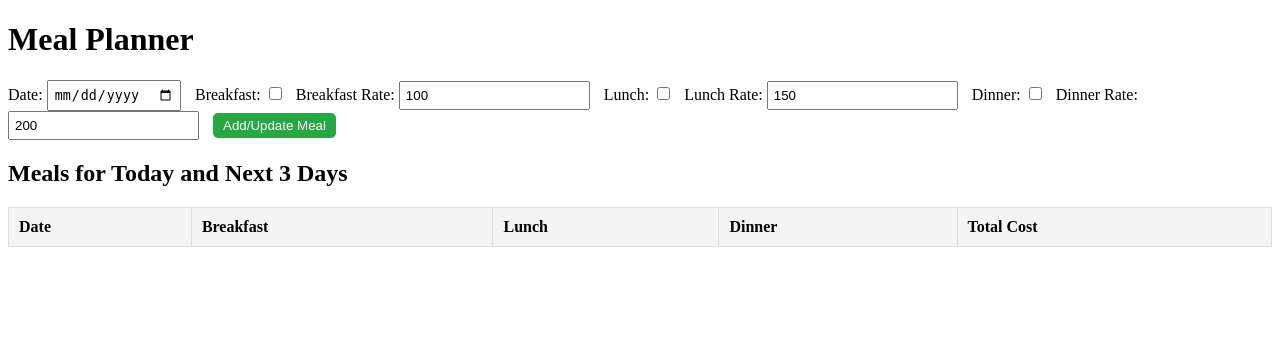
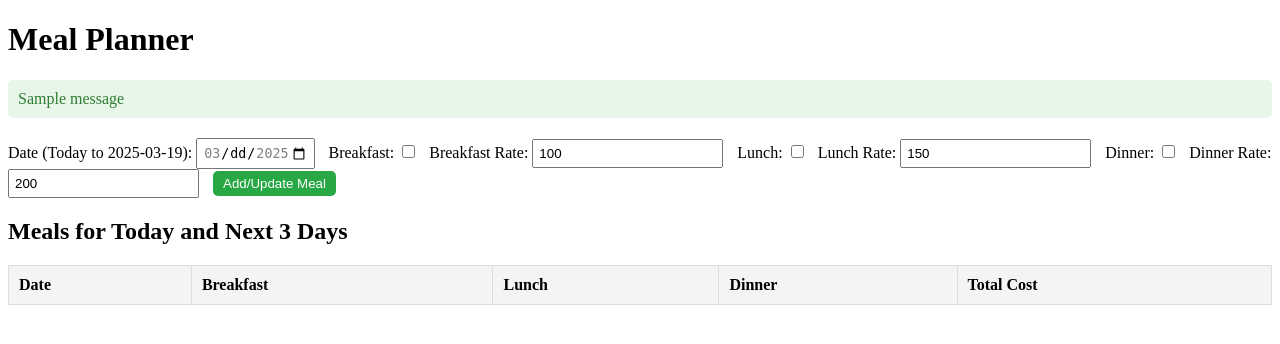
Before and after one commit to kajrofficep/cafeteria, a Flask app: page /meals in a window 1280 px wide. Shown: the top 344 px of the page. Run offline with Flask 3, Linux system fonts and the light colour scheme; a user stored in the database is signed in; tables that the repository leaves empty hold one stand-in row (values such as "Sample post"); one stand-in notice (Sample message) is shown; lists and menus that the app fills with data are empty.

Commit message:
user meal update time range okey. user can update today meal with time range. this is super work

```diff
--- a/routes/meal_routes.py
+++ b/routes/meal_routes.py
@@ -1,11 +1,23 @@
 # routes/meal_routes.py
 
-from flask import Blueprint, request, jsonify, render_template, redirect, url_for
+from datetime import datetime, date, timedelta, time  # Import date here
+from flask import Blueprint, request, jsonify, render_template, redirect, url_for, flash
 from flask_login import login_required, current_user
-from datetime import datetime, date, timedelta
 from models.user_model import Meal, db
 
 meal_bp = Blueprint('meal', __name__)
+
+def is_within_time_limit(meal_type, current_time):
+    """
+    Check if the current time is within the allowed time limit for the given meal type.
+    """
+    if meal_type == 'breakfast' and current_time >= time(7, 0):  # After 7 AM
+        return False
+    elif meal_type == 'lunch' and current_time >= time(11, 0):  # After 11 AM
+        return False
+    elif meal_type == 'dinner' and current_time >= time(14, 0):  # After 2 PM
+        return False
+    return True
 
 @meal_bp.route('/meals', methods=['GET', 'POST'])
 @login_required  # Ensure the user is logged in
@@ -21,7 +33,8 @@ def meals():
             Meal.meal_date.in_(dates)
         ).order_by(Meal.meal_date).all()
 
-        return render_template('meals.html', dates=dates, meals=user_meals)
+        # Pass the date object to the template
+        return render_template('meals.html', dates=dates, meals=user_meals, date=date, timedelta=timedelta)
 
     elif request.method == 'POST':
         # Handle meal updates
@@ -35,6 +48,26 @@ def meals():
 
         # Convert meal_date_str to a date object
         meal_date = datetime.strptime(meal_date_str, '%Y-%m-%d').date()
+        current_date = date.today()
+        current_time = datetime.now().time()
+
+        # Check if the meal date is within the allowed range (today + next 3 days)
+        if meal_date < current_date or meal_date > current_date + timedelta(days=3):
+            flash("You can only add or update meals for today and the next 3 days.", "error")
+            return redirect(url_for('meal.meals'))
+
+        # Check if the meal date is today
+        if meal_date == current_date:
+            # Check time limits for each meal type
+            if breakfast and not is_within_time_limit('breakfast', current_time):
+                flash("Breakfast can only be added or updated before 7 AM.", "error")
+                return redirect(url_for('meal.meals'))
+            if lunch and not is_within_time_limit('lunch', current_time):
+                flash("Lunch can only be added or updated before 11 AM.", "error")
+                return redirect(url_for('meal.meals'))
+            if dinner and not is_within_time_limit('dinner', current_time):
+                flash("Dinner can only be added or updated before 2 PM.", "error")
+                return redirect(url_for('meal.meals'))
 
         # Check if a meal entry already exists for the given date
         meal = Meal.query.filter_by(user_id=current_user.id, meal_date=meal_date).first()
@@ -67,4 +100,5 @@ def meals():
         db.session.add(meal)
         db.session.commit()
 
-        return redirect(url_for('meal.meals'))  # Redirect back to the meals page
+        flash("Meal updated successfully!", "success")
+        return redirect(url_for('meal.meals'))
--- a/templates/meals.html
+++ b/templates/meals.html
@@ -32,16 +32,51 @@
             border-radius: 5px;
             cursor: pointer;
         }
+        .meal-form button:disabled {
+            background-color: #ccc;
+            cursor: not-allowed;
+        }
         .meal-form button:hover {
             background-color: #218838;
+        }
+        .flash-messages {
+            margin-bottom: 20px;
+        }
+        .flash-messages .flash {
+            padding: 10px;
+            margin-bottom: 10px;
+            border-radius: 5px;
+        }
+        .flash-messages .flash.error {
+            background-color: #ffebee;
+            color: #c62828;
+        }
+        .flash-messages .flash.success {
+            background-color: #e8f5e9;
+            color: #2e7d32;
         }
     </style>
 </head>
 <body>
     <h1>Meal Planner</h1>
+
+    <!-- Flash Messages -->
+    <div class="flash-messages">
+        {% with messages = get_flashed_messages(with_categories=true) %}
+            {% if messages %}
+                {% for category, message in messages %}
+                    <div class="flash {{ category }}">{{ message }}</div>
+                {% endfor %}
+            {% endif %}
+        {% endwith %}
+    </div>
+
     <form class="meal-form" method="POST" action="{{ url_for('meal.meals') }}">
-        <label for="meal_date">Date:</label>
-        <input type="date" id="meal_date" name="meal_date" required>
+        <label for="meal_date">Date (Today to {{ (date.today() + timedelta(days=3)).strftime('%Y-%m-%d') }}):</label>
+        <input type="date" id="meal_date" name="meal_date"
+               min="{{ date.today().strftime('%Y-%m-%d') }}"
+               max="{{ (date.today() + timedelta(days=3)).strftime('%Y-%m-%d') }}"
+               required>
 
         <label for="breakfast">Breakfast:</label>
         <input type="checkbox" id="breakfast" name="breakfast">
@@ -61,7 +96,7 @@
         <label for="dinner_rate">Dinner Rate:</label>
         <input type="number" id="dinner_rate" name="dinner_rate" value="200" min="0">
 
-        <button type="submit">Add/Update Meal</button>
+        <button type="submit" id="submit-btn">Add/Update Meal</button>
     </form>
 
     <h2>Meals for Today and Next 3 Days</h2>
@@ -105,5 +140,59 @@
             {% endfor %}
         </tbody>
     </table>
+
+    <script>
+        // Function to check if the current time is within the allowed time limit for the given meal type
+        function is_within_time_limit(meal_type) {
+            const now = new Date();
+            const current_time = now.getHours() * 60 + now.getMinutes(); // Convert to minutes
+
+            if (meal_type === 'breakfast' && current_time >= 7 * 60) { // After 7 AM
+                return false;
+            } else if (meal_type === 'lunch' && current_time >= 11 * 60) { // After 11 AM
+                return false;
+            } else if (meal_type === 'dinner' && current_time >= 14 * 60) { // After 2 PM
+                return false;
+            }
+            return true;
+        }
+
+        // Function to enable/disable the submit button based on the selected meal type and current time
+        function update_button_state() {
+            const breakfast = document.getElementById('breakfast').checked;
+            const lunch = document.getElementById('lunch').checked;
+            const dinner = document.getElementById('dinner').checked;
+            const meal_date = document.getElementById('meal_date').value;
+            const current_date = new Date().toISOString().split('T')[0]; // Get today's date in YYYY-MM-DD format
+
+            let is_enabled = true;
+
+            // Check if the selected date is today
+            if (meal_date === current_date) {
+                if (breakfast && !is_within_time_limit('breakfast')) {
+                    is_enabled = false;
+                }
+                if (lunch && !is_within_time_limit('lunch')) {
+                    is_enabled = false;
+                }
+                if (dinner && !is_within_time_limit('dinner')) {
+                    is_enabled = false;
+                }
+            }
+
+            // Enable/disable the submit button
+            const submit_btn = document.getElementById('submit-btn');
+            submit_btn.disabled = !is_enabled;
+        }
+
+        // Add event listeners to checkboxes and date input
+        document.getElementById('breakfast').addEventListener('change', update_button_state);
+        document.getElementById('lunch').addEventListener('change', update_button_state);
+        document.getElementById('dinner').addEventListener('change', update_button_state);
+        document.getElementById('meal_date').addEventListener('change', update_button_state);
+
+        // Initialize button state on page load
+        update_button_state();
+    </script>
 </body>
 </html>
```
